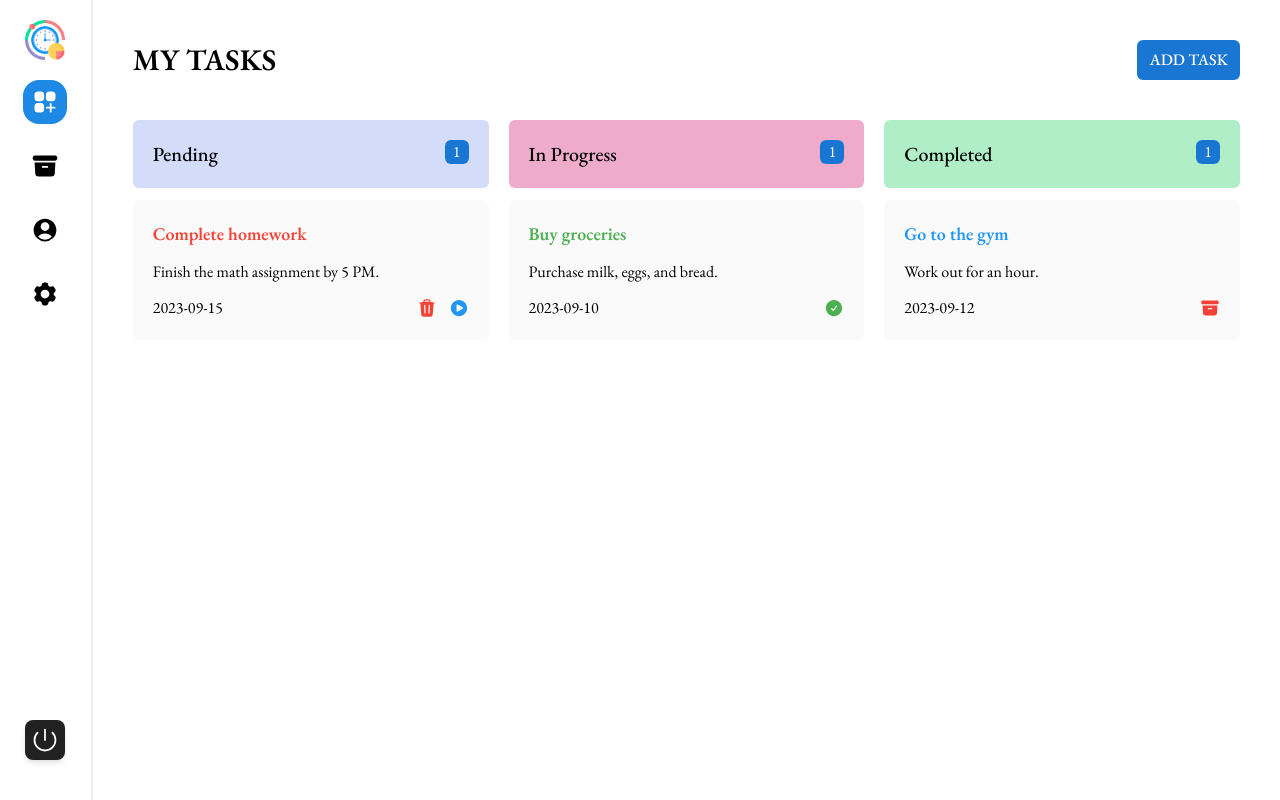
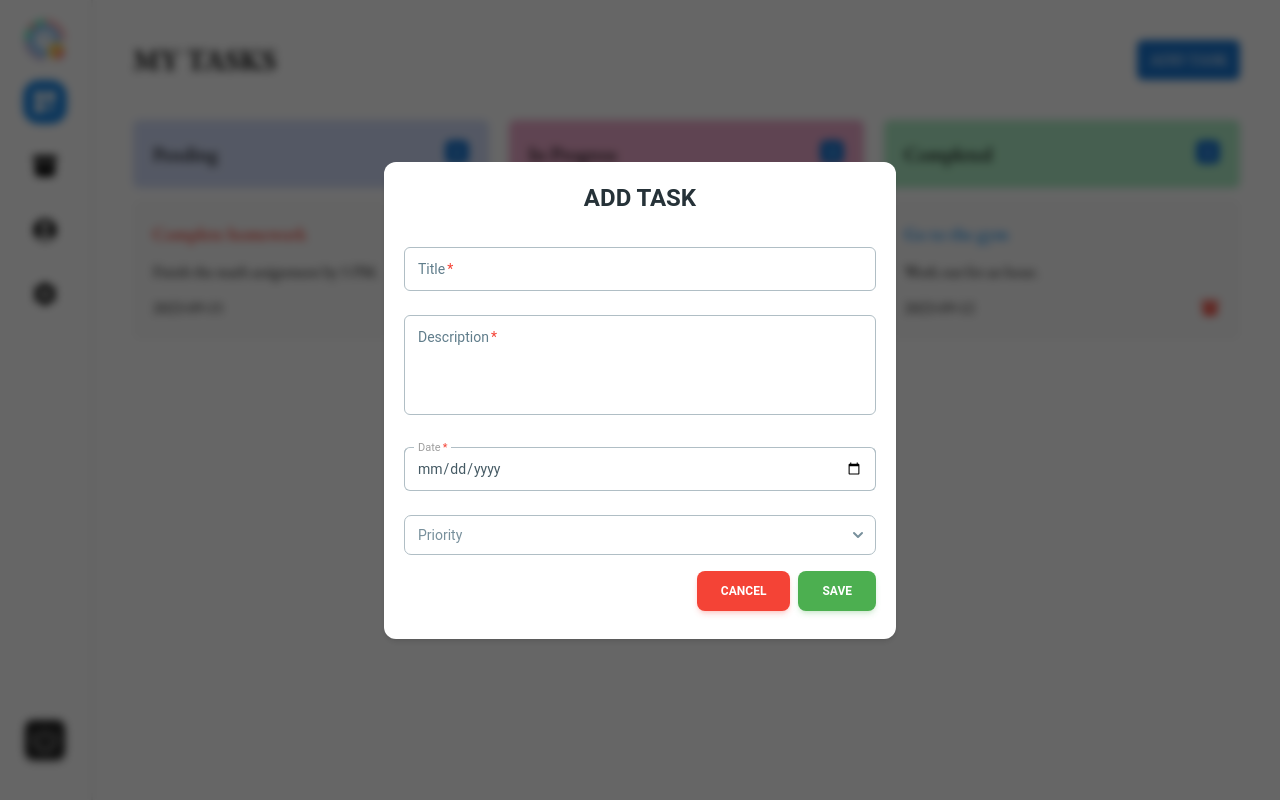
Before and after one commit to mfarhadattari/plan-perfect, a React (Vite) app: page / in a window 1280 px wide. Both pictures are taken after a click on the button "ADD TASK". Built offline with nearby package versions, Linux system fonts and the light colour scheme.

Commit message:
add task model implemented

```diff
--- /dev/null
+++ b/src/components/AddTaskModal.jsx
@@ -0,0 +1,101 @@
+import {
+  Alert,
+  Button,
+  Card,
+  Dialog,
+  Input,
+  Option,
+  Select,
+  Textarea,
+  Typography,
+} from "@material-tailwind/react";
+import { Controller, useForm } from "react-hook-form";
+
+const AddTaskModal = ({ open, setOpen }) => {
+  const handleOpen = () => setOpen((cur) => !cur);
+
+  const {
+    register,
+    handleSubmit,
+    reset,
+    control,
+    formState: { errors },
+  } = useForm();
+
+  const onSubmit = (data) => {
+    console.log(data);
+  };
+
+  return (
+    <>
+      <Dialog
+        size="xs"
+        open={open}
+        handler={handleOpen}
+        className="bg-transparent shadow-none"
+      >
+        <Card className="p-5">
+          <Typography
+            variant="h4"
+            color="blue-gray"
+            className="text-center uppercase"
+          >
+            Add Task
+          </Typography>
+          <form className="mt-8 mb-2" onSubmit={handleSubmit(onSubmit)}>
+            <div className="mb-4 flex flex-col gap-6">
+              <Input
+                required
+                type="text"
+                size="lg"
+                label="Title"
+                name="title"
+                {...register("title")}
+              />
+              <Textarea
+                required
+                size="lg"
+                label="Description"
+                name="description"
+                {...register("description")}
+              />
+              <Input
+                required
+                type="date"
+                size="lg"
+                label="Date"
+                name="date"
+                {...register("date")}
+              />
+              <Controller
+                name="priority"
+                control={control}
+                rules={{ required: "Please select priority" }}
+                render={({ field }) => (
+                  <Select label="Priority" required={true} {...field}>
+                    <Option value="high">High</Option>
+                    <Option value="medium">Medium</Option>
+                    <Option value="low">Low</Option>
+                  </Select>
+                )}
+              />
+              {errors?.priority && (
+                <Alert color="red">{errors?.priority.message}</Alert>
+              )}
+            </div>
+
+            <div className="flex gap-2 mt-3 justify-end">
+              <Button color="red" onClick={() => setOpen(false)}>
+                Cancel
+              </Button>
+              <Button color="green" type="submit">
+                Save
+              </Button>
+            </div>
+          </form>
+        </Card>
+      </Dialog>
+    </>
+  );
+};
+export default AddTaskModal;
--- a/src/pages/TaskPage.jsx
+++ b/src/pages/TaskPage.jsx
@@ -1,3 +1,5 @@
+import { useState } from "react";
+import AddTaskModal from "../components/AddTaskModal";
 import TaskCard from "../components/TaskCard";
 
 const TaskPage = () => {
@@ -38,14 +40,19 @@ const TaskPage = () => {
   const progressTask = tasks?.filter((task) => task.status === "in progress");
   const completedTask = tasks?.filter((task) => task.status === "completed");
 
+  const [open, setOpen] = useState(false);
+
   return (
     <>
+      <AddTaskModal open={open} setOpen={setOpen} />
       <div className="h-screen px-5 md:px-10 pt-10">
         <div className="flex justify-between items-center">
           <div>
             <h1 className="font-semibold text-3xl uppercase">MY Tasks</h1>
           </div>
-          <button className="btn-primary h-fit">Add Task</button>
+          <button className="btn-primary h-fit" onClick={() => setOpen(true)}>
+            Add Task
+          </button>
         </div>
         <div className="grid grid-col-1 md:grid-cols-2 lg:grid-cols-3 gap-5 mt-10">
           <div className="relative  overflow-auto">
```
